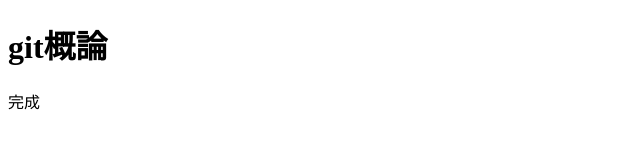
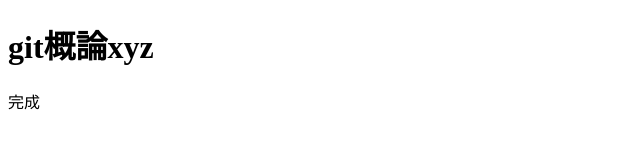
Before and after one commit to fujinenobukazu/git_rennsyuu, a plain HTML site: page index.html in a window 1280 px wide. Shown: the full height of the page, 0-640 px from the left. Drawn offline with Linux system fonts and the light colour scheme.

Commit message:
xyzに変更

```diff
--- a/index.html
+++ b/index.html
@@ -5,7 +5,7 @@
     <title>git概論</title>
   </head>
   <body>
-    <h1>git概論</h1>
+    <h1>git概論xyz</h1>
     <p>完成</p>
   </body>
 </html>
```
